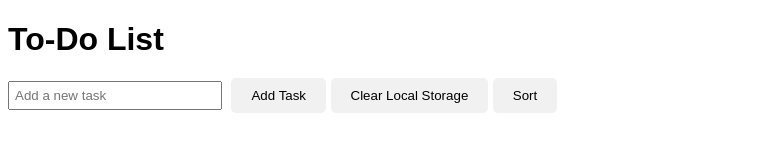
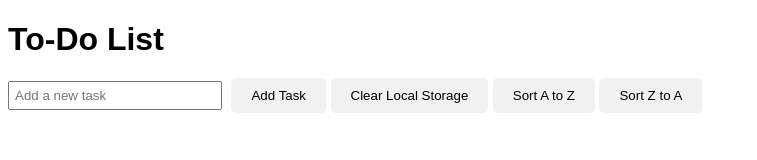
Before and after one commit to PawelMroczkowski/To-Do-List, a plain HTML site: page index.html in a window 1280 px wide. Shown: the whole page, without its empty margins (0-757 px from the left). Drawn offline with Linux system fonts and the light colour scheme.

Commit message:
two sort buttons for A to Z an Z to A instead of one sort button

```diff
--- a/index.html
+++ b/index.html
@@ -12,7 +12,8 @@
         <input type="text" id="taskInput" placeholder="Add a new task">
         <button onclick="addTask()">Add Task</button>
         <button onclick="clearLocalStorage()">Clear Local Storage</button>
-        <button onclick="sortTasks()">Sort</button>
+        <button onclick="sortTasksAtoZ()">Sort A to Z</button>
+        <button onclick="sortTasksZtoA()">Sort Z to A</button>
         <ul id="taskList"></ul>
     </div>
     <script src="script.js"></script>
```
